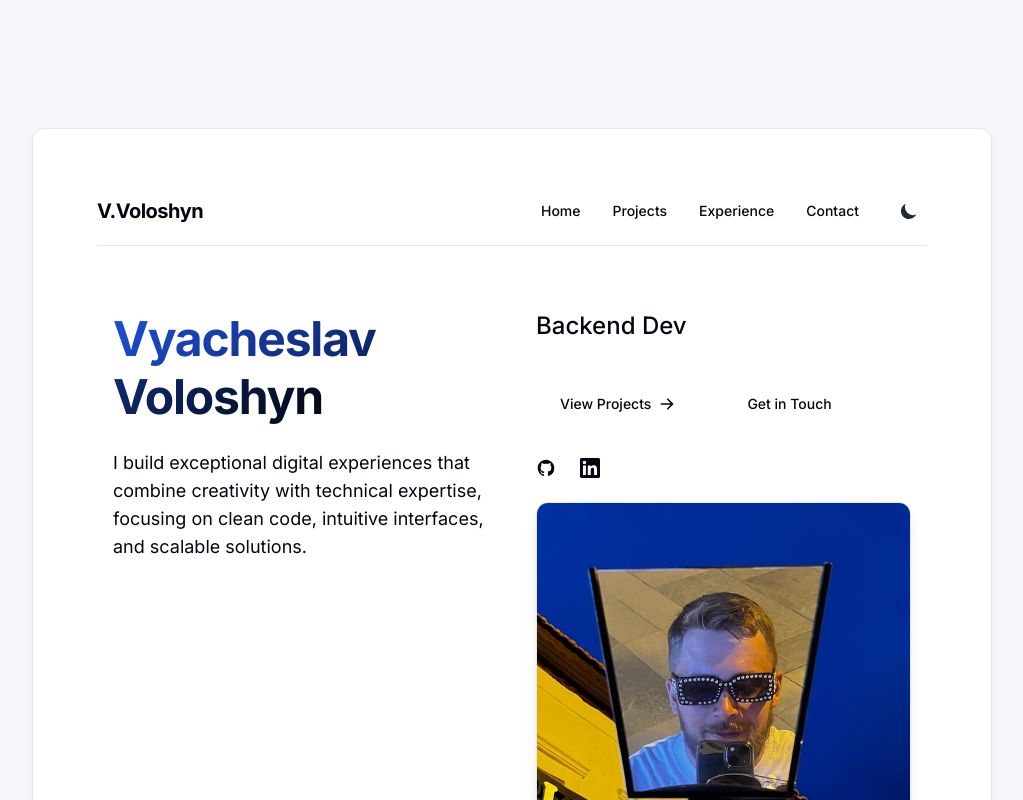
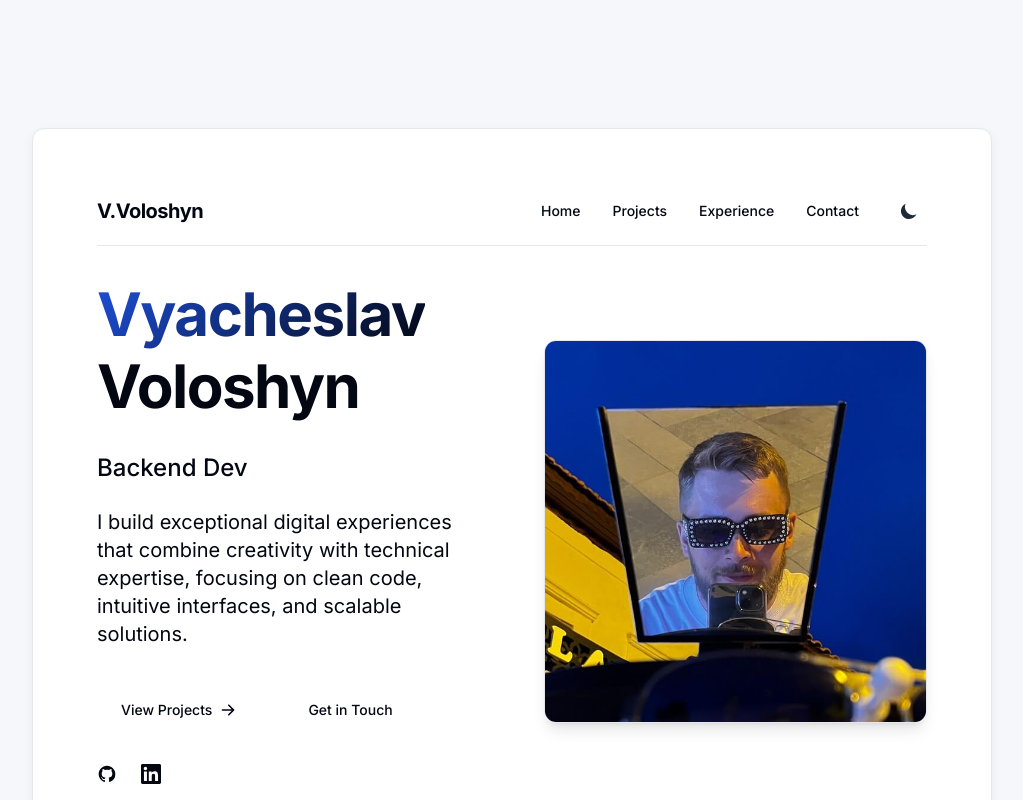
Before and after one commit to vyacheslav-voloshyn/vvoloshyn.dev, a Next.js app: page / in a window 1280 px wide. Shown: the top 800 px of the page, without its empty margins (128-1151 px from the left). Built offline with nearby package versions, Linux system fonts and the light colour scheme.

Commit message:
revert(refactor(page): Refactor pages)

```diff
--- a/src/app/api/contact/route.ts
+++ b/src/app/api/contact/route.ts
@@ -1,15 +1,21 @@
-import sgMail from '@sendgrid/mail';
 import { NextResponse } from 'next/server';
+import nodemailer from 'nodemailer';
 
 export async function POST(request: Request) {
   try {
     const { name, email, message } = await request.json();
 
-    sgMail.setApiKey(process.env.SENDGRID_API_KEY!);
+    const transporter = nodemailer.createTransport({
+      service: 'gmail',
+      auth: {
+        user: process.env.GMAIL_USER,
+        pass: process.env.GMAIL_APP_PASSWORD,
+      },
+    });
 
     const adminEmail = {
       to: process.env.ADMIN_EMAIL,
-      from: process.env.VERIFIED_SENDER_EMAIL!,
+      from: process.env.GMAIL_USER,
       subject: `New Contact Form Submission from ${name}`,
       text: `
         Name: ${name}
@@ -26,7 +32,7 @@ export async function POST(request: Request) {
 
     const confirmationEmail = {
       to: email,
-      from: process.env.VERIFIED_SENDER_EMAIL!,
+      from: process.env.GMAIL_USER,
       subject: 'Thank you for contacting us',
       text: `
         Dear ${name},
@@ -34,17 +40,18 @@ export async function POST(request: Request) {
         Thank you for reaching out! We have received your message and will get back to you soon.
 
         Best regards,
-        Your Name
+        Vyacheslav Voloshyn
       `,
       html: `
         <h3>Thank you for contacting us!</h3>
         <p>Dear ${name},</p>
         <p>Thank you for reaching out! We have received your message and will get back to you soon.</p>
-        <p>Best regards,<br>Your Name</p>
+        <p>Best regards,<br>Vyacheslav Voloshyn</p>
       `,
     };
 
-    await sgMail.send([adminEmail, confirmationEmail]);
+    await transporter.sendMail(adminEmail);
+    await transporter.sendMail(confirmationEmail);
 
     return NextResponse.json({ message: 'Emails sent successfully' }, { status: 200 });
   } catch (error) {
--- a/src/app/contact/page.tsx
+++ b/src/app/contact/page.tsx
@@ -1,14 +1,23 @@
 'use client';
 
 import ContactForm from '@/components/form/ContactForm';
-import PageLayout from '@/components/layout/PageLayout';
+import Navigation from '@/components/layout/Navigation';
 
 export default function ContactPage() {
   return (
-    <PageLayout
-      title="Get in Touch"
-      description="Have a project in mind or want to discuss a potential collaboration? I'd love to hear from you. Fill out the form and I'll get back to you as soon as possible."
-    >
+    <>
+      <Navigation />
+      <section>
+        <div className="grid gap-12 lg:grid-cols-2">
+          <div className="space-y-6">
+            <h1 className="text-3xl font-bold tracking-tight sm:text-4xl lg:text-5xl">
+              <span className="heading-gradient">Get in Touch</span>
+            </h1>
+            <p className="max-w-2xl text-lg text-muted-foreground">
+              Have a project in mind or want to discuss a potential collaboration? I&apos;d love to
+              hear from you. Fill out the form and I&apos;ll get back to you as soon as possible.
+            </p>
+
             <div className="space-y-4 pt-6">
               <div className="flex items-center space-x-4">
                 <div className="rounded-full bg-primary/10 p-2 text-primary">
@@ -61,10 +70,13 @@ export default function ContactPage() {
                 </div>
               </div>
             </div>
+          </div>
 
           <div className="rounded-lg border border-gray-200 p-6 shadow-sm dark:border-gray-800 sm:p-8">
             <ContactForm />
           </div>
-    </PageLayout>
+        </div>
+      </section>
+    </>
   );
 }
--- a/src/app/experience/page.tsx
+++ b/src/app/experience/page.tsx
@@ -1,19 +1,27 @@
-'use client';
-
-import PageLayout from '@/components/layout/PageLayout';
+import Navigation from '@/components/layout/Navigation';
 import Education from '@/components/sections/Education';
 import Experience from '@/components/sections/Experience';
 
 export default function ExperiencePage() {
   return (
-    <PageLayout
-      title="Experience"
-      description="My professional journey in web development, including roles, projects, and achievements."
-    >
-      <div className="space-y-12">
-        <Experience />
-        <Education />
-      </div>
-    </PageLayout>
+    <>
+      <Navigation />
+      <section>
+        <div className="grid gap-12 lg:grid-cols-2">
+          <div className="space-y-6">
+            <h1 className="text-3xl font-bold tracking-tight sm:text-4xl lg:text-5xl">
+              <span className="heading-gradient">Experience</span>
+            </h1>
+            <p className="max-w-2xl text-lg text-muted-foreground">
+              My professional journey in web development, including roles, projects, and
+              achievements.
+            </p>
+          </div>
+          <Experience />
+
+          <Education />
+        </div>
+      </section>
+    </>
   );
 }
--- a/src/app/page.tsx
+++ b/src/app/page.tsx
@@ -4,20 +4,29 @@ import Image from 'next/image';
 import Link from 'next/link';
 import { HiArrowRight } from 'react-icons/hi';
 
-import PageLayout from '@/components/layout/PageLayout';
+import Navigation from '@/components/layout/Navigation';
 import Button from '@/components/ui/Button';
 import TypewriterText from '@/components/ui/TypewriterText';
 
 export default function Home() {
   return (
-    <PageLayout
-      title="Vyacheslav Voloshyn"
-      description="I build exceptional digital experiences that combine creativity with technical expertise, focusing on clean code, intuitive interfaces, and scalable solutions."
-    >
+    <>
+      <Navigation />
+      <section>
+        <div className="grid grid-cols-1 items-center gap-12 lg:grid-cols-2 lg:gap-16">
           <div className="space-y-6">
+            <h1 className="text-4xl font-bold tracking-tight sm:text-5xl lg:text-6xl">
+              <span className="heading-gradient">Vyacheslav</span> Voloshyn
+            </h1>
+
             <div className="h-8">
               <TypewriterText />
             </div>
+
+            <p className="max-w-2xl text-lg text-muted-foreground sm:text-xl">
+              I build exceptional digital experiences that combine creativity with technical
+              expertise, focusing on clean code, intuitive interfaces, and scalable solutions.
+            </p>
 
             <div className="flex flex-col gap-6 pt-4 sm:flex-row">
               <Button href="/projects" variant="secondary" className="group w-full sm:w-auto">
@@ -57,6 +66,7 @@ export default function Home() {
                 </svg>
               </Link>
             </div>
+          </div>
 
           <div className="relative mx-auto aspect-square w-full max-w-md overflow-hidden rounded-xl border border-gray-200 shadow-lg dark:border-gray-800 lg:mx-0 lg:max-w-none">
             <Image
@@ -69,6 +79,7 @@ export default function Home() {
             />
           </div>
         </div>
-    </PageLayout>
+      </section>
+    </>
   );
 }
--- a/src/app/projects/page.tsx
+++ b/src/app/projects/page.tsx
@@ -1,16 +1,27 @@
 'use client';
 
-import PageLayout from '@/components/layout/PageLayout';
+import Navigation from '@/components/layout/Navigation';
 import { projects } from '@/components/projects/constants';
 import { ProjectGrid } from '@/components/projects/ProjectGrid';
 
 export default function ProjectsPage() {
   return (
-    <PageLayout
-      title="Projects"
-      description="A collection of projects I've worked on, showcasing my skills and expertise in web development."
-    >
-      <ProjectGrid projects={projects} />
-    </PageLayout>
+    <>
+      <Navigation />
+      <section>
+        <div className="grid gap-12 lg:grid-cols-2">
+          <div className="space-y-6">
+            <h1 className="text-3xl font-bold tracking-tight sm:text-4xl lg:text-5xl">
+              <span className="heading-gradient">Projects</span>
+            </h1>
+            <p className="max-w-2xl text-lg text-muted-foreground">
+              A collection of projects I&apos;ve worked on, showcasing my skills and expertise in
+              web development.
+            </p>
+          </div>
+          <ProjectGrid projects={projects} />
+        </div>
+      </section>
+    </>
   );
 }
--- a/src/components/layout/PageLayout.tsx
+++ /dev/null
@@ -1,28 +0,0 @@
-import { ReactNode } from 'react';
-
-import Navigation from './Navigation';
-
-interface PageLayoutProps {
-  children: ReactNode;
-  title: string;
-  description: string;
-}
-
-export default function PageLayout({ children, title, description }: PageLayoutProps) {
-  return (
-    <>
-      <Navigation />
-      <section className="container mx-auto px-4 py-8 sm:px-6 lg:px-8">
-        <div className="grid gap-12 lg:grid-cols-2">
-          <div className="space-y-6">
-            <h1 className="text-3xl font-bold tracking-tight sm:text-4xl lg:text-5xl">
-              <span className="heading-gradient">{title}</span>
-            </h1>
-            <p className="max-w-2xl text-lg text-muted-foreground">{description}</p>
-          </div>
-          {children}
-        </div>
-      </section>
-    </>
-  );
-}
```
Lines whose indentation alone changed are shown as unchanged.
